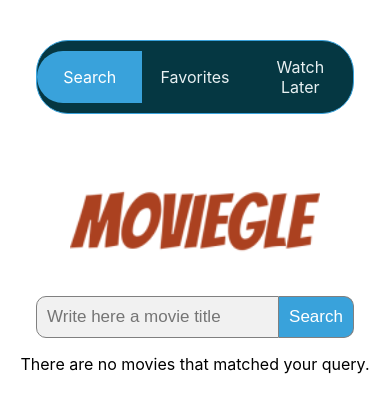
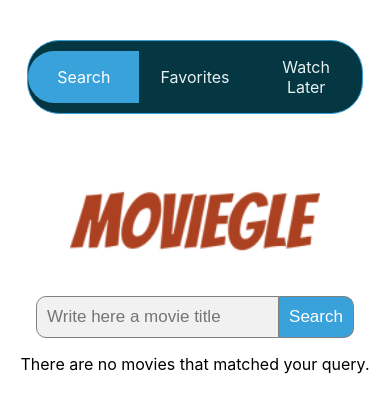
Before and after one commit to alferto82/moviegle, a React (Create React App) app: page / in a window 390 px wide. Shown: the top 412 px of the page. Built offline with nearby package versions, Linux system fonts and the light colour scheme.

Commit message:
change in tabs mobile

```diff
--- a/src/components/Tabs/Tabs.scss
+++ b/src/components/Tabs/Tabs.scss
@@ -26,7 +26,7 @@ ul.nav {
     border-radius: 2rem;
     padding-left: 0px;
     @media (max-width: 768px) {
-      width: 90%;
+      width: 95%;
     }
   }
   ul.nav li {
```
